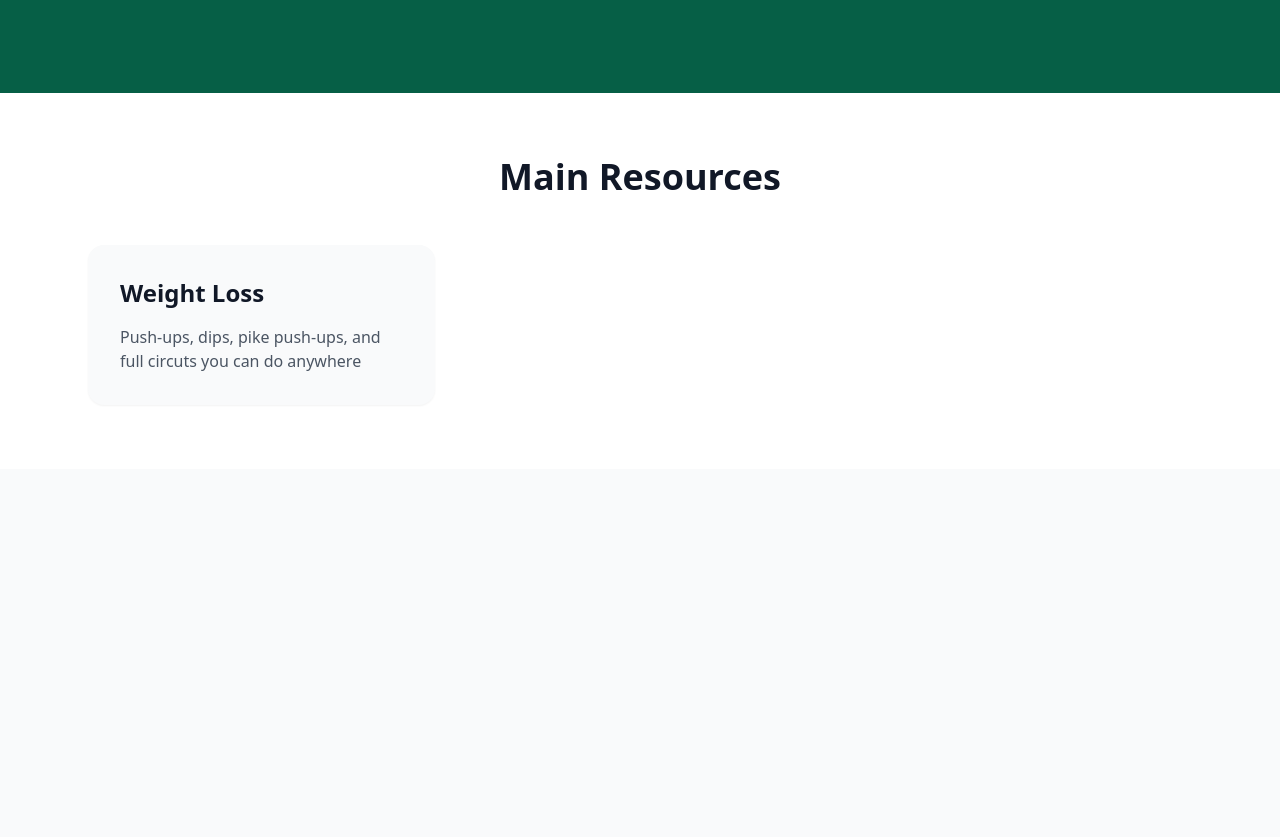
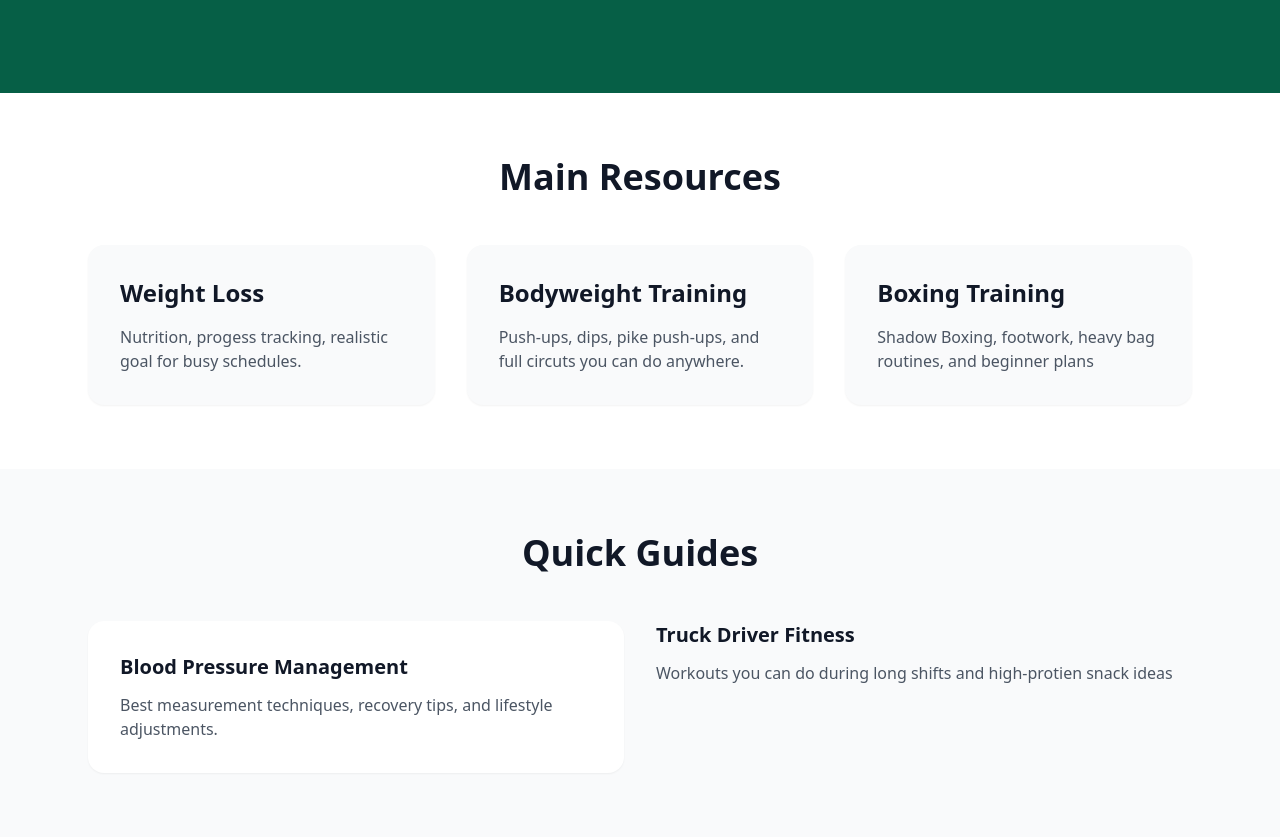
Before and after one commit to ajogburn/fitness-website, a plain HTML site: page index.html in a window 1280 px wide. Shown: the part 419-1256 px from the top of the page. Before the commit the page ends 888 px from the top, so only its background shows below. Drawn offline with nearby package versions, Linux system fonts and the light colour scheme.

Commit message:
quick guides section

```diff
--- a/index.html
+++ b/index.html
@@ -53,26 +53,41 @@
 
     <section id="resources" class="py-16 bg-white">
         <div class="max-w-6xl mx-auto px-6">
-            <h2 class="text-4xl font-bold text-center mb-12">Main Resources</h2>
+            <h3 class="text-4xl font-bold text-center mb-12">Main Resources</h3>
             <div class="grid md:grid-cols-2 lg:grid-cols-3 gap-8">
-
                 <!-- Card 1 -->
                 <div class="bg-gray-50 p-8 rounded-2xl shadow-sm hover:shadow-md transition">
                     <h3 class="text-2xl font-semibold mb-4">Weight Loss</h3>
-                    <p class="text-gray-600">Push-ups, dips, pike push-ups, and full circuts you can do anywhere</p>
+                    <p class="text-gray-600">Nutrition, progess tracking, realistic goal for busy schedules.</p>
+                </div>
+                <!-- Card 2 -->
+                <div class="bg-gray-50 p-8 rounded-2xl shadow-sm hover:shadow-md transition">
+                    <h3 class="text-2xl font-semibold mb-4">Bodyweight Training</h3>
+                    <p class="text-gray-600">Push-ups, dips, pike push-ups, and full circuts you can do anywhere.</p>
+                </div>
+                <!-- Card 3 -->
+                <div class="bg-gray-50 p-8 rounded-2xl shadow-sm hover:shadow-md transition">
+                    <h3 class="text-2xl font-semibold mb-4">Boxing Training</h3>
+                    <p class="text-gray-600">Shadow Boxing, footwork, heavy bag routines, and beginner plans</p>
+                </div>
+            </div>
+        </div>
+    </section>
 
-
+    <section id="section" class="py-16 bg-gray-50">
+        <div class="max-w-6xl mx-auto px-6">
+            <h2 class="text-4xl font-bold text-center mb-12">Quick Guides</h2>
+            <div class="grid md:grid-cols-2 gap-8">
+                <div class="bg-white p-8 rounded-2xl shadow-sm">
+                    <h3 class="font-semibold text-xl mb-3">Blood Pressure Management</h3>
+                    <p class="text-gray-600">Best measurement techniques, recovery tips, and lifestyle adjustments.</p>
                 </div>
-
-                <!-- Card 2 -->
-
-
+                <div>
+                    <h3 class="font-semibold text-xl mb-3">Truck Driver Fitness</h3>
+                    <p class="text-gray-600">Workouts you can do during long shifts and high-protien snack ideas</p>
+                </div>
             </div>
-
-
         </div>
-
-
     </section>
 </body>
 
```
